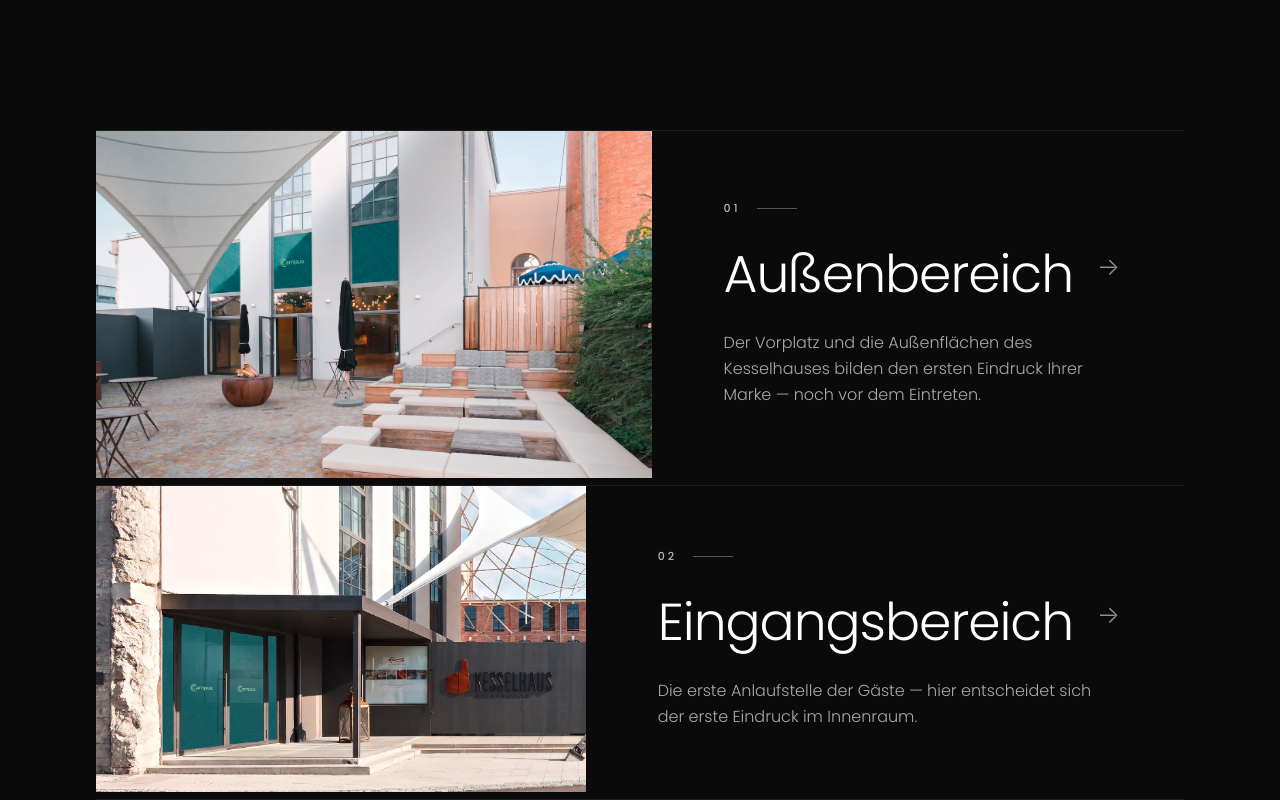
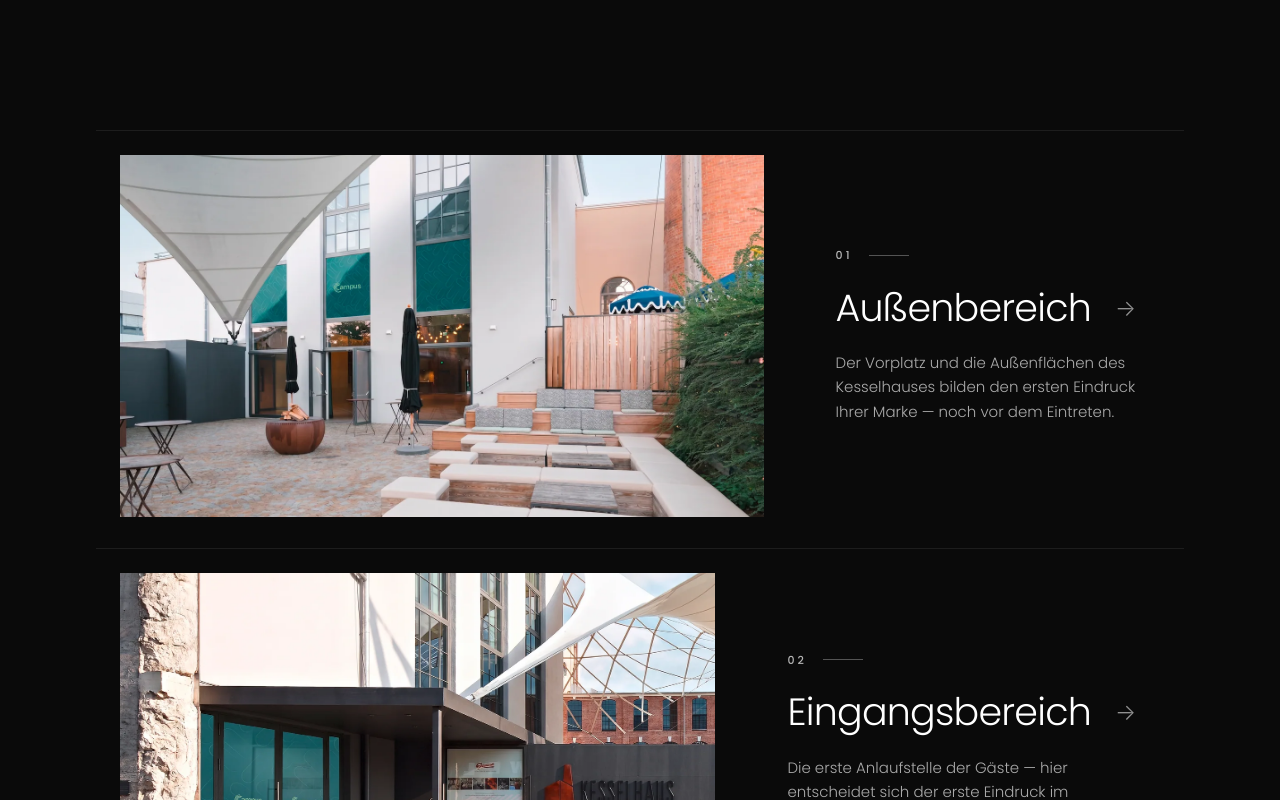
Before and after one commit to BrunnerWerbegrafik/venugrid, a React (Vite) app: page /l/kesselhaus-kolbermoor in a window 1280 px wide. Shown: the part 1200-2000 px from the top of the page. Built offline with nearby package versions, Linux system fonts and the light colour scheme.

Commit message:
Tighten area rows, inset images, left-align module specs without bullets

```diff
--- a/src/components/location/AreaCard.tsx
+++ b/src/components/location/AreaCard.tsx
@@ -20,11 +20,11 @@ export function AreaCard({ area, index, locationSlug }: Props) {
   return (
     <Link
       to={`/l/${locationSlug}/bereich/${area.id}`}
-      className="arrow-link group grid grid-cols-1 items-stretch transition-colors duration-200 hover:bg-white/[0.025] md:grid-cols-[minmax(0,1.35fr)_minmax(0,1fr)]"
+      className="arrow-link group grid grid-cols-1 items-stretch transition-colors duration-200 hover:bg-white/[0.025] md:grid-cols-[minmax(0,1.2fr)_minmax(0,1fr)]"
     >
-      {/* Image column — fixed 16:10 aspect ratio, object-cover */}
-      <div className="relative overflow-hidden">
-        <div style={{ aspectRatio: '16 / 10' }} className="w-full">
+      {/* Image column — inset from the row edges; fixed 16:9 aspect ratio with object-cover */}
+      <div className="p-4 sm:p-5 md:py-6 md:pl-6 md:pr-4">
+        <div className="relative w-full overflow-hidden" style={{ aspectRatio: '16 / 9' }}>
           <PlaceholderImage
             src={area.image.url}
             alt={area.image.alt}
@@ -36,7 +36,7 @@ export function AreaCard({ area, index, locationSlug }: Props) {
       </div>
 
       {/* Text column */}
-      <div className="flex flex-col justify-center gap-6 px-8 py-10 md:px-12 md:py-12 lg:px-16">
+      <div className="flex flex-col justify-center gap-4 px-6 pb-8 pt-2 md:gap-5 md:px-10 md:py-8 lg:px-12">
         {/* Chapter number */}
         <div className="flex items-center gap-4">
           <span
@@ -58,7 +58,7 @@ export function AreaCard({ area, index, locationSlug }: Props) {
 
         <div className="flex items-start justify-between gap-6">
           <h3
-            className="text-[32px] leading-tight sm:text-[40px] md:text-[44px] lg:text-[52px]"
+            className="text-[26px] leading-tight sm:text-[30px] md:text-[34px] lg:text-[38px]"
             style={{ fontWeight: 300, letterSpacing: '-0.02em' }}
           >
             {area.name}
@@ -66,14 +66,14 @@ export function AreaCard({ area, index, locationSlug }: Props) {
           <span
             aria-hidden
             className="arrow mt-2 shrink-0 text-white/55"
-            style={{ fontSize: 24 }}
+            style={{ fontSize: 22 }}
           >
             →
           </span>
         </div>
 
         <p
-          className="max-w-[520px] text-[14px] leading-relaxed sm:text-[15px] lg:text-[16px]"
+          className="max-w-[520px] text-[14px] leading-relaxed sm:text-[15px]"
           style={{ color: 'rgba(255,255,255,0.65)', fontWeight: 300 }}
         >
           {area.description}
--- a/src/components/module/ModuleCard.tsx
+++ b/src/components/module/ModuleCard.tsx
@@ -24,7 +24,8 @@ export function ModuleCard({ module, onOpen, index }: Props) {
       onClick={() => onOpen(module)}
       className="arrow-link group flex h-full flex-col text-left transition-colors duration-200 hover:bg-white/[0.025]"
     >
-      {/* Image — fixed 16:10 aspect ratio */}
+      {/* Image — inset from the card edges so adjacent cards visually separate */}
+      <div className="px-5 pt-5 sm:px-6 sm:pt-6">
         <div className="relative w-full overflow-hidden" style={{ aspectRatio: '16 / 10' }}>
           <PlaceholderImage
             src={previewImage?.url ?? ''}
@@ -51,6 +52,7 @@ export function ModuleCard({ module, onOpen, index }: Props) {
               {module.variants.length} Varianten
             </span>
           )}
+        </div>
       </div>
 
       {/* Text block */}
@@ -91,21 +93,15 @@ export function ModuleCard({ module, onOpen, index }: Props) {
           </span>
         </div>
 
-        {/* Specifications as bullet list */}
+        {/* Specifications — strictly left-aligned lines, no bullets */}
         {module.specifications.length > 0 && (
-          <ul className="mt-1 flex flex-col gap-2">
+          <ul className="mt-1 flex flex-col gap-2 text-left">
             {module.specifications.map((spec) => (
               <li
                 key={spec.label}
-                className="flex items-start gap-3 text-[13px] leading-relaxed sm:text-[14px]"
+                className="text-[13px] leading-relaxed sm:text-[14px]"
                 style={{ color: 'rgba(255,255,255,0.7)', fontWeight: 300 }}
               >
-                <span
-                  aria-hidden
-                  className="mt-[9px] inline-block h-[3px] w-[3px] shrink-0 rounded-full"
-                  style={{ backgroundColor: 'rgba(255,255,255,0.5)' }}
-                />
-                <span>
                 <span
                   className="text-[10px] uppercase"
                   style={{
@@ -117,7 +113,6 @@ export function ModuleCard({ module, onOpen, index }: Props) {
                   {spec.label}:
                 </span>{' '}
                 {spec.value}
-                </span>
               </li>
             ))}
           </ul>
```
Lines whose indentation alone changed are shown as unchanged.
